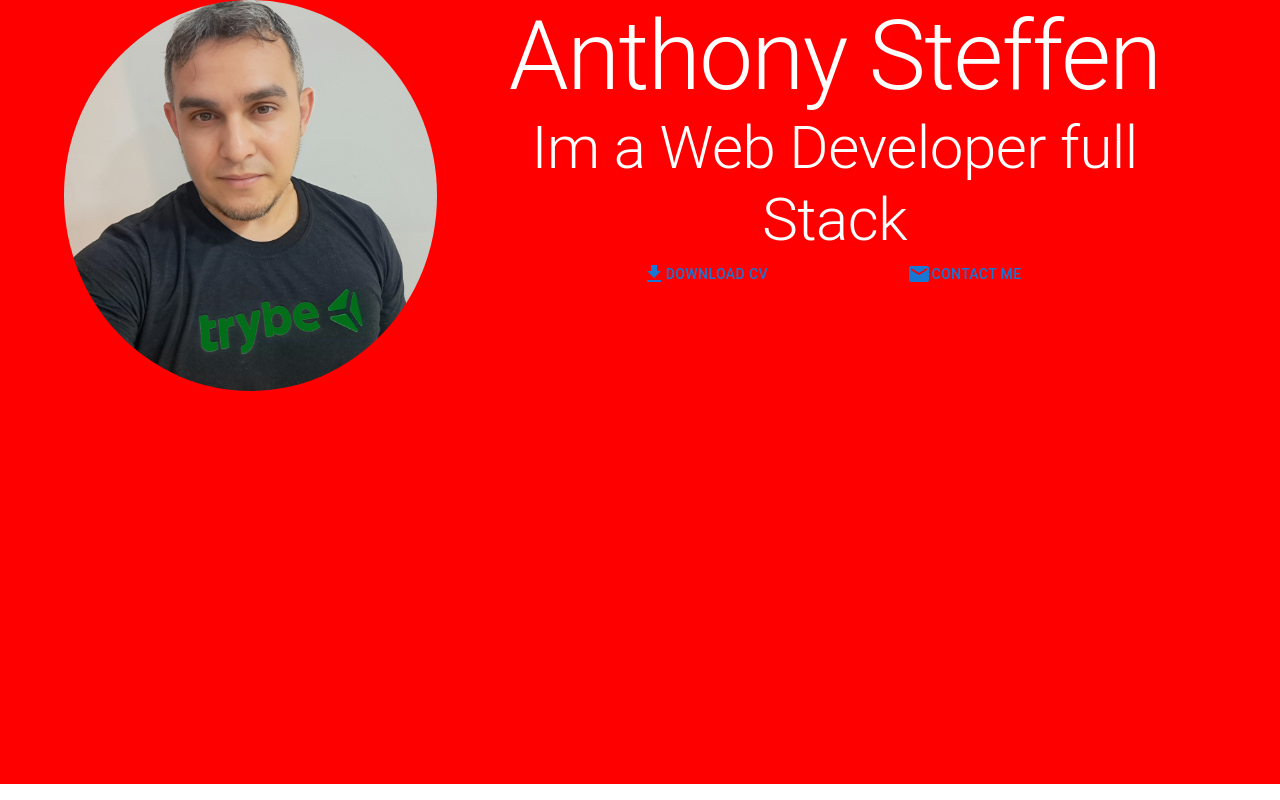
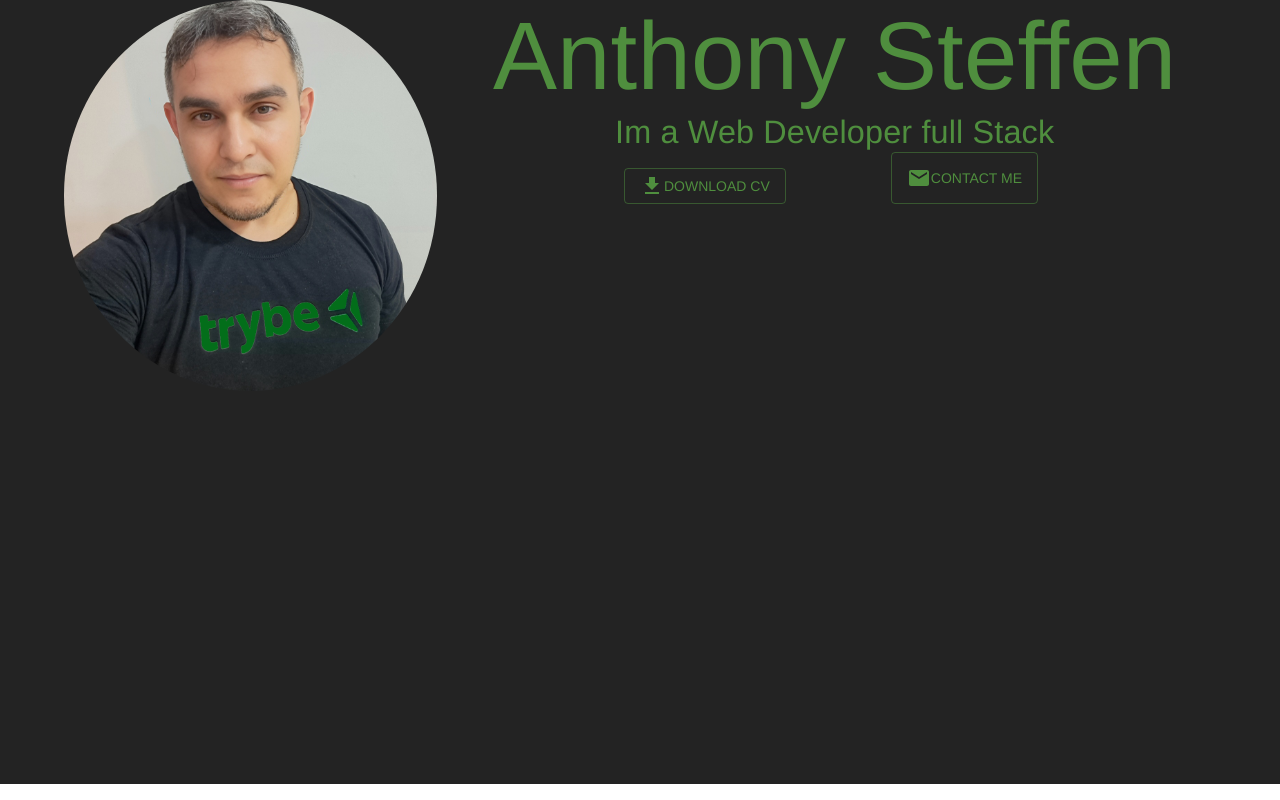
Before and after one commit to anthony-steffen/my-portfolio, a React (Vite) app: page / in a window 1280 px wide. Built offline with nearby package versions, Linux system fonts and the light colour scheme.

Commit message:
feat: Setting up theme for our app

```diff
--- a/src/main.tsx
+++ b/src/main.tsx
@@ -2,10 +2,14 @@ import { StrictMode } from 'react'
 import { createRoot } from 'react-dom/client'
 import App from './App.tsx'
 import CssBaseline from '@mui/material/CssBaseline'
+import { ThemeProvider } from '@emotion/react'
+import theme from './theme'
 
 createRoot(document.getElementById('root')!).render(
   <StrictMode>
     <CssBaseline />
+    <ThemeProvider theme={theme}>
     <App />
+    </ThemeProvider>
   </StrictMode>,
 )
--- a/src/pages/Home/sections/Hero/Hero.tsx
+++ b/src/pages/Home/sections/Hero/Hero.tsx
@@ -3,8 +3,8 @@ import Avatar from "../../../../assets/Avatar.png";
 import DownloadIcon from "@mui/icons-material/Download";
 import EmailIcon from "@mui/icons-material/Email";
 const Hero = () => {
-	const StyledHero = styled("div")(() => ({
-		backgroundColor: "red",
+	const StyledHero = styled("div")(({theme}) => ({
+		backgroundColor: theme.palette.primary.main,
 		height: "100vh",
 	}));
 
@@ -22,22 +22,22 @@ const Hero = () => {
 							<StyledImg src={Avatar} alt="Avatar" />
 						</Grid>
 						<Grid item xs={12} md={8}>
-							<Typography variant="h1" textAlign={"center"} color="white">
+							<Typography variant="h1" textAlign="center" color='secondary'>
 								Anthony Steffen
 							</Typography>
-							<Typography variant="h2" textAlign={"center"} color="white">
+							<Typography variant="h4" textAlign="center" color='secondary'>
 								Im a Web Developer full Stack
 							</Typography>
 
-							<Grid container spacing={2} display={"flex"} justifyContent={"center"}>
-								<Grid item xs={12} md={4} display={"flex"} justifyContent={"center"}>
-									<Button>
+							<Grid container spacing={2} display="flex" justifyContent="center">
+								<Grid item xs={12} md={4} display="flex" justifyContent="center" mt={2}>
+									<Button variant="outlined" color="secondary">
 										<DownloadIcon />
 										Download CV
 									</Button>
 								</Grid>
-								<Grid item xs={12} md={4} display={"flex"} justifyContent={"center"}>
-									<Button>
+								<Grid item xs={12} md={4} display="flex" justifyContent="center">
+								<Button variant="outlined" color="secondary">
 										<EmailIcon />
 										Contact me
 									</Button>
--- /dev/null
+++ b/src/theme.ts
@@ -0,0 +1,34 @@
+import {createTheme, responsiveFontSizes} from '@mui/material/styles';
+
+let theme = createTheme({
+  palette: {
+    primary: {
+      main: '#232323',
+      //main: '#232323',#556cd6
+    },
+    secondary: {
+      main: '#4f8e3e',
+      //main: '#4f8e3e',#19857b
+    },
+  },
+  typography: {
+    fontFamily: [
+        "Helvetica Neue",
+        // '-apple-system',
+        // 'BlinkMacSystemFont',
+        // '"Segoe UI"',
+        // 'Roboto',
+        // 'Arial',
+        // 'sans-serif',
+        // '"Apple Color Emoji"',
+        // '"Segoe UI Emoji"',
+        // '"Segoe UI Symbol"',
+    ].join(','),
+}
+});
+
+theme = responsiveFontSizes(theme);
+
+export default theme;
+
+//  Now, you can use this theme in your app.
```
